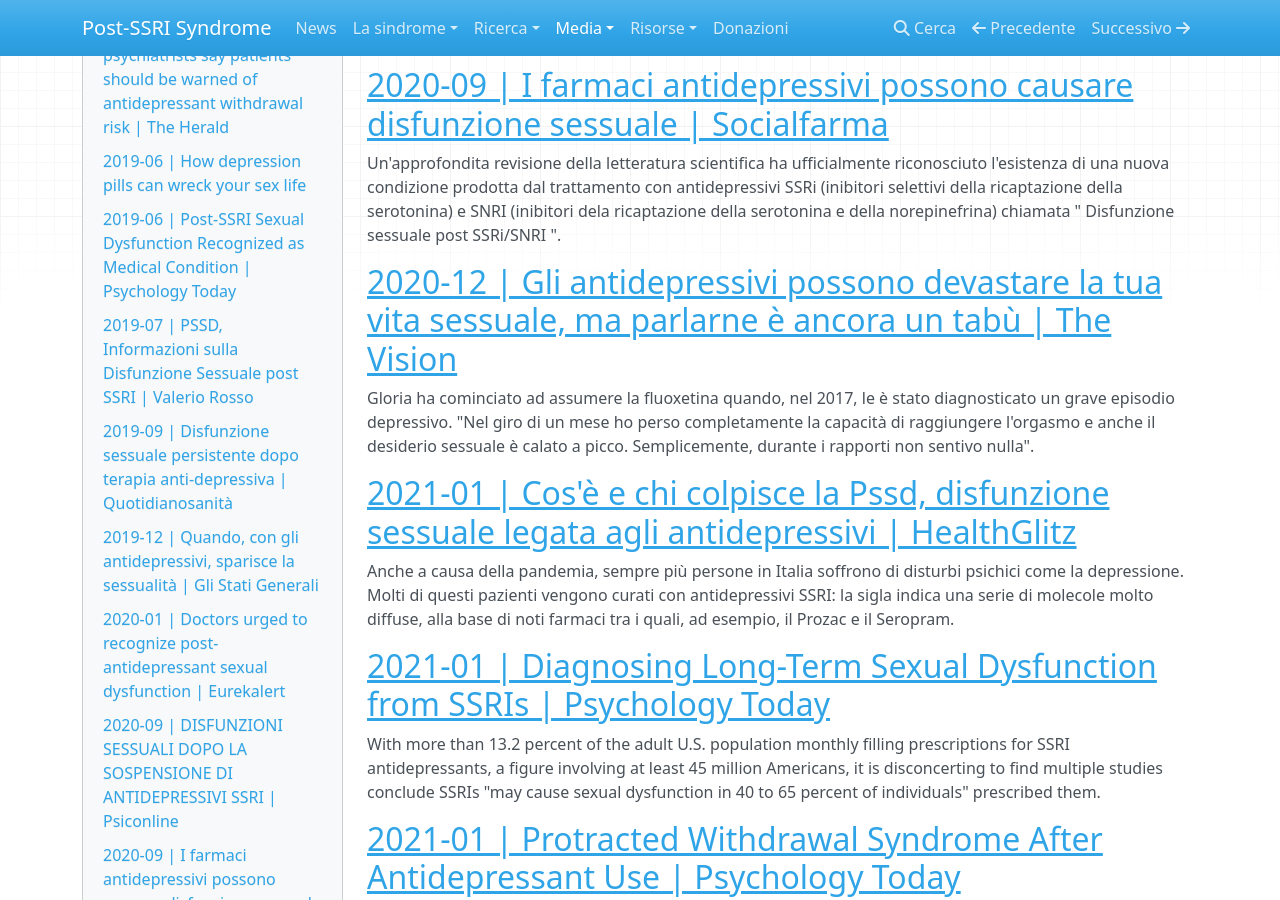
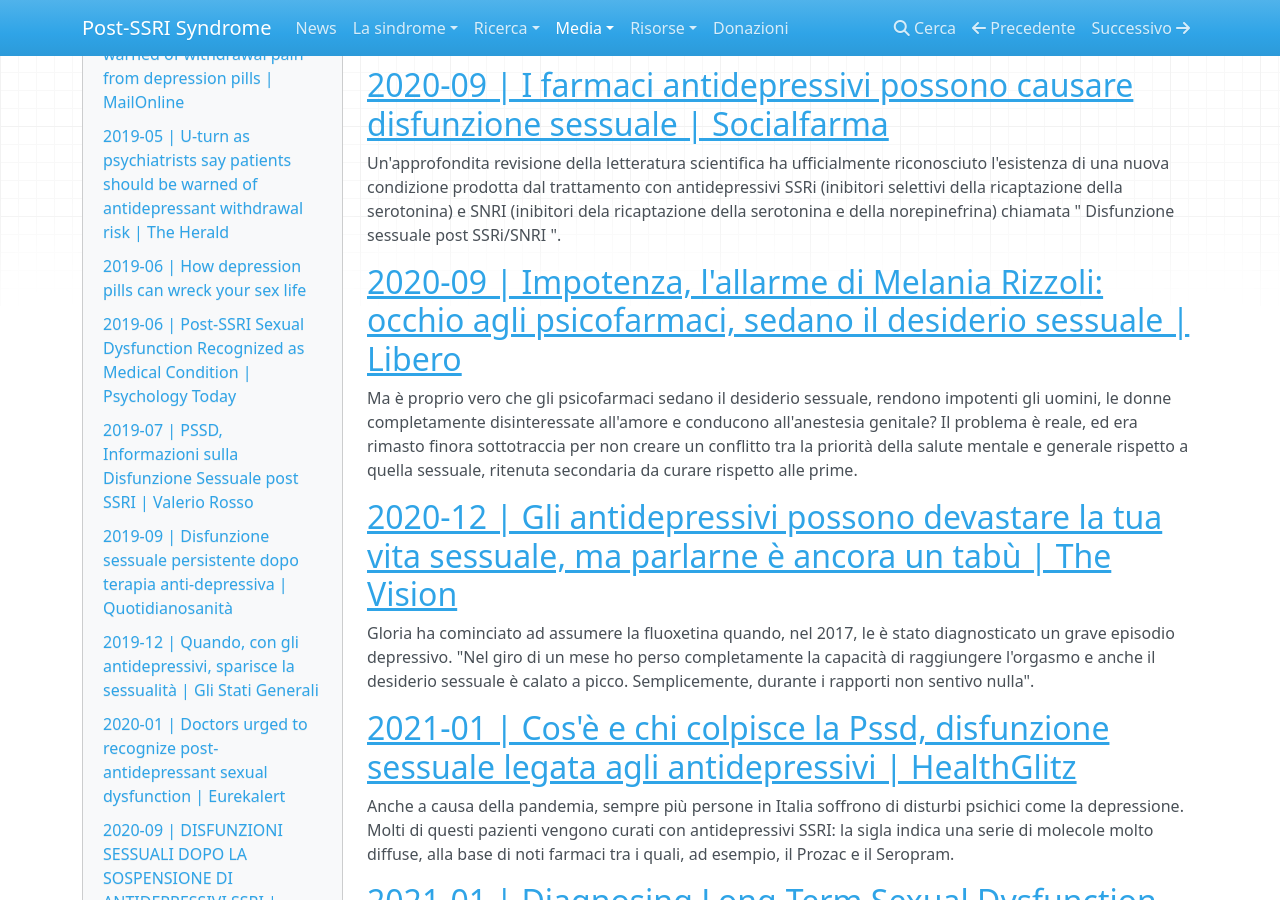
Before and after one commit to postssrisyndrome/windmill, an MkDocs documentation site: the page built from docs/media/articoli.md, in a window 1280 px wide and 900 px high, scrolled down 5146 px. Built offline with MkDocs 1.6.1, drawn with Linux system fonts in a browser that asks for light colours; nearby versions of some CDN libraries; some of the changed text lies outside the part shown.

Commit message:
media/articoli.md: + articolo libero melania rizzoli

```diff
--- a/docs/media/articoli.md
+++ b/docs/media/articoli.md
@@ -112,6 +112,10 @@
 
 Un'approfondita revisione della letteratura scientifica ha ufficialmente riconosciuto l'esistenza di una nuova condizione prodotta dal trattamento con antidepressivi SSRi (inibitori selettivi della ricaptazione della serotonina) e SNRI (inibitori dela ricaptazione della serotonina e della norepinefrina) chiamata " Disfunzione sessuale post SSRi/SNRI ".
 
+## [2020-09 | Impotenza, l'allarme di Melania Rizzoli: occhio agli psicofarmaci, sedano il desiderio sessuale | Libero](https://www.liberoquotidiano.it/news/scienze-tech/salute/24718130/impotenza-psicofarmaci-sedano-desiderio-sessuale-melania-rizzoli.html)
+
+Ma è proprio vero che gli psicofarmaci sedano il desiderio sessuale, rendono impotenti gli uomini, le donne completamente disinteressate all'amore e conducono all'anestesia genitale? Il problema è reale, ed era rimasto finora sottotraccia per non creare un conflitto tra la priorità della salute mentale e generale rispetto a quella sessuale, ritenuta secondaria da curare rispetto alle prime.
+
 ## [2020-12 | Gli antidepressivi possono devastare la tua vita sessuale, ma parlarne è ancora un tabù | The Vision](https://thevision.com/scienza/antidepressivi-libido)
 
 Gloria ha cominciato ad assumere la fluoxetina quando, nel 2017, le è stato diagnosticato un grave episodio depressivo. "Nel giro di un mese ho perso completamente la capacità di raggiungere l'orgasmo e anche il desiderio sessuale è calato a picco. Semplicemente, durante i rapporti non sentivo nulla".
```
